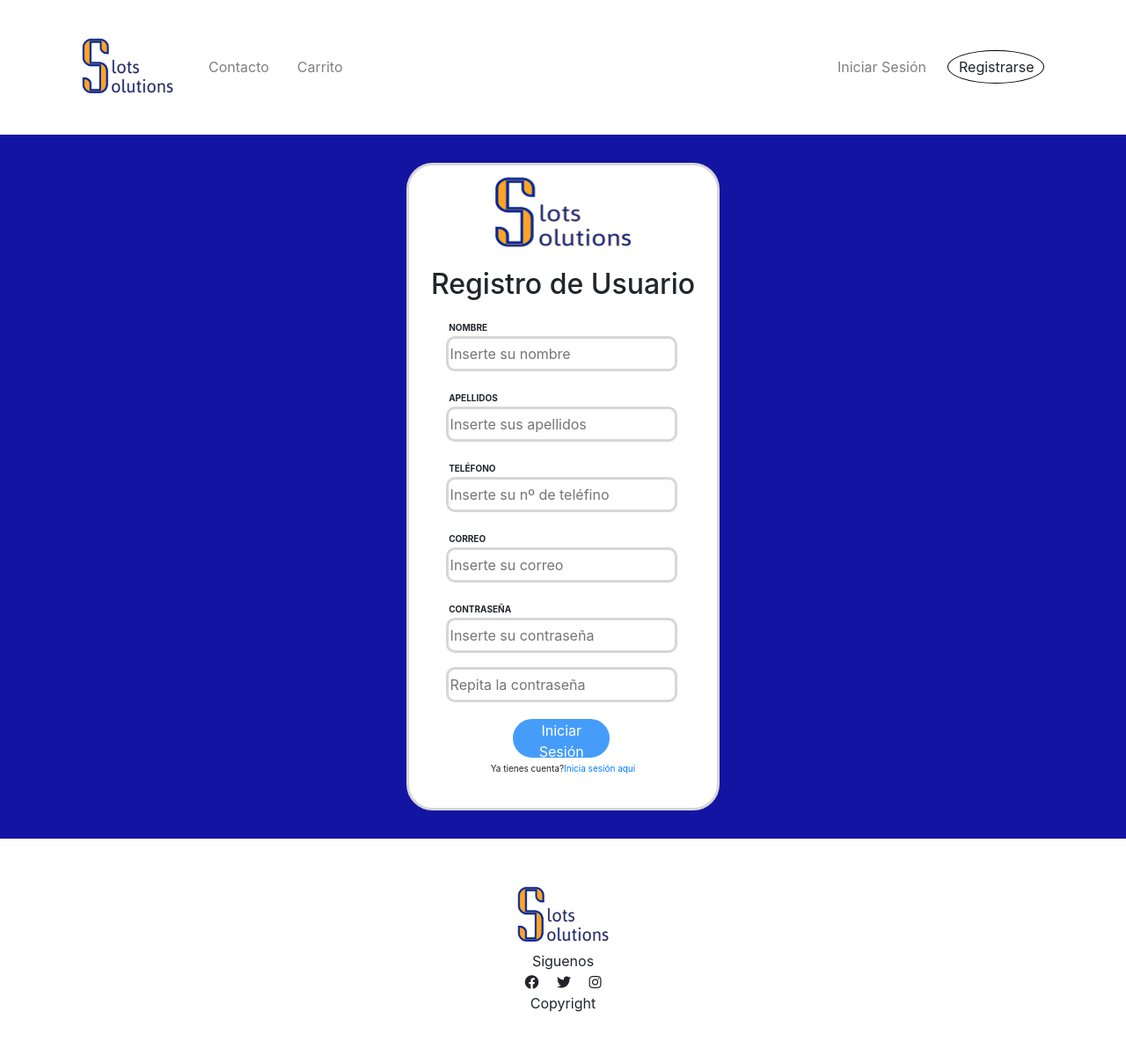
After one commit to cllueca/warehousewars, a Django app: page /registro/ in a window 1280 px wide. The commit adds this page. Shown: the whole page at 88% size. Run offline with Django 4.2, Linux system fonts and the light colour scheme; some libraries are stand-ins or nearby versions.

Commit message:
Añadidas vistas de login y registro y enlace a la pagina principal en el logo del navbar

```diff
--- a/ecommerce/templates/ecommerce/inicio.html
+++ b/ecommerce/templates/ecommerce/inicio.html
@@ -1,10 +1,10 @@
 {% extends 'main.html' %}
-
+{% load static %}
 
 {% block content %}
 
 <section class="text-center mt-5">
-  <img src="../../../static/images/SlotsSolutions.jpg" alt="Logo" class="navbar-brand logo-img">
+  <img src="{% static 'images/SlotsSolutions.jpg' %}" alt="Logo" class="navbar-brand logo-img">
   <h1 class=" pt-5">Nuevos Productos</h1>
   <h4 class=" ">Ultimos productos que han llegado al almacen</h4>
   <button class="btn btn-primary mt-5 mb-5 ">Inicia sesión para mas contenido</button>
--- /dev/null
+++ b/ecommerce/templates/ecommerce/register.html
@@ -0,0 +1,32 @@
+{% extends 'main.html' %}
+{% load static %}
+{% block content %}
+
+
+<div class="main">
+	<div class="nav-item col-md-4 col-xs-12">
+		<div class="formularioRegistro">
+			<div class="navbar-brand logo-contenedor" href="#">
+				<img src="{% static 'images/SlotsSolutions.jpg' %}" alt="SlotsSolutions" class="logo">
+			</div>
+			<h2 style="text-align: center;">Registro de Usuario</h2>
+			<ul class="navbar-nav ml-auto distancia">
+				<li class="nav-item"><b>NOMBRE</b></li>
+				<li class="nav-item"><input class="textfields" placeholder="Inserte su nombre"></input></li>
+				<li class="nav-item distancia"><b>APELLIDOS</b></li>
+				<li class="nav-item"><input class="textfields" placeholder="Inserte sus apellidos"></input></li>
+				<li class="nav-item distancia"><b>TELÉFONO</b></li>
+				<li class="nav-item"><input class="textfields" placeholder="Inserte su nº de teléfino"></input></li>
+				<li class="nav-item distancia"><b>CORREO</b></li>
+				<li class="nav-item"><input class="textfields" placeholder="Inserte su correo"></input></li>
+				<li class="nav-item distancia"><b>CONTRASEÑA</b></li>
+				<li class="nav-item"><input class="textfields" type="password" placeholder="Inserte su contraseña"></input></li>
+				<li class="nav-item"><input class="textfields distancia" type="password" placeholder="Repita la contraseña"></input></li>
+				<li class="nav-item distancia"><button class="botoniniciar" href="#">Iniciar Sesión</button></li>
+				<li><p class="textoregistro imagen">Ya tienes cuenta?<a href="{% url 'login' %}">Inicia sesión aqui</a></p></li>
+			</ul>
+		</div>
+	</div>
+</div>
+
+{% endblock content %}
--- a/ecommerce/urls.py
+++ b/ecommerce/urls.py
@@ -13,4 +13,7 @@ urlpatterns = [
 
    path('descProducto/<int:productId>/', views.descripcionProducto, name='descripcionProducto'),
    #path('', views.filtroInicio, name='filtroInicio'),
+
+   path('login/', views.iniciarSesion, name="login"),
+   path('registro/', views.registrarse, name="registro"),
 ]
--- a/ecommerce/views.py
+++ b/ecommerce/views.py
@@ -123,3 +123,11 @@ def filtroProveedor(request, selectedProveedor):
 
     data = json.dumps(queryType)
     return HttpResponse(data, content_type='application/json')
+
+
+def iniciarSesion(request):
+    return render(request, 'ecommerce/login.html')
+
+
+def registrarse(request):
+    return render(request, 'ecommerce/register.html')
--- /dev/null
+++ b/static/styles/login-register.css
@@ -0,0 +1,117 @@
+b{
+	font-size: 10px;
+	margin-left: 13%;
+}
+.logo{
+	height: 100px;
+	width: 180px;
+
+}
+
+.signup{
+	border-radius: 20px;
+	border: 3px;
+	border-color: #d7d7d7;
+	border-style: solid;
+}
+
+.main{
+	background-color: #1414A2;
+	height: 50em;
+	display: flex;
+   justify-content: center;
+   margin: 0 auto;
+}
+
+.formularioInicio{
+	width: 90%;
+	margin: 0 auto;
+	margin-top: 10em;
+	background-color: white;
+	border-radius: 30px;
+	border: 3px;
+	border-color: #d7d7d7;
+	border-style: solid;
+	height: 30em;
+}
+.formularioRegistro{
+	width: 90%;
+	margin: 0 auto;
+	margin-top: 2em;
+	background-color: white;
+	border-radius: 30px;
+	border: 3px;
+	border-color: #d7d7d7;
+	border-style: solid;
+	height: 46em;
+}
+.textfields{
+	width: 75%;
+	margin-left: 12%;
+	border-radius: 10px;
+	border: 3px;
+	border-color: #d7d7d7;
+	border-style: solid;
+	max-height: 40px;
+	height: 40px;
+
+}
+
+.textoregistro{
+	font-size: 10px;
+}
+
+.botoniniciar{
+	width: 33%;
+	color: white;
+	margin-left: 33%;
+	border-radius: 30px;
+	border: 3px;
+	border-style: solid;
+	max-height: 50px;
+	height: 50px;
+	background-color: #469DF9;
+}
+
+.logo-contenedor {
+   width: 100%;
+   float:center;
+}
+
+.logo-contenedor>img {
+   display: flex;
+   justify-content: center;
+   margin: 0 auto;
+}
+
+.distancia{
+	margin-top: 1em;
+}
+
+.pie{
+	height: 20em;
+	width: 100%;
+}
+
+.imagen {
+   display: flex;
+   justify-content: center;
+   margin: 0 auto;
+}
+
+.tamanoRedesSociales{
+	height: 30px;
+	width: 30px;
+}
+.espaciadoRedesSocilaes{
+	margin-left: 1em;
+}
+
+.vertical{
+
+    border: none;
+    border-left: 1px solid hsla(200, 10%, 50%,100);
+    height: 4em;
+    width: 1px;
+    border-color: #D6D6D6;
+}
--- a/templates/main.html
+++ b/templates/main.html
@@ -15,6 +15,7 @@
 
     <link rel="stylesheet" href="{% static 'styles/main.css' %}" />
     <link rel="stylesheet" href="{% static 'styles/navbar.css' %}" />
+    <link rel="stylesheet" href="{% static 'styles/login-register.css' %}" />
 
     <script src="{% static 'js/navbarJs.js' %}"></script>
     <script src="{% static 'js/inicio.js' %}"></script>
--- a/templates/navbar.html
+++ b/templates/navbar.html
@@ -1,7 +1,7 @@
 {% load static %}
 <nav class="navbar navbar-expand-lg navbar-light bg-light mt-4 mb-4">
     <div class="container">
-        <img src="{% static 'images/SlotsSolutions.jpg' %}" alt="Logo" class="navbar-brand logo-img">
+        <a href="{% url 'home' %}"><img src="{% static 'images/SlotsSolutions.jpg' %}" alt="Logo" class="navbar-brand logo-img"></a>
         <button class="navbar-toggler" type="button" data-toggle="collapse" data-target="#navbarNavDropdown" aria-controls="navbarNav" aria-expanded="false" aria-label="Toggle navigation">
             <span class="navbar-toggler-icon"></span>
         </button>
@@ -13,10 +13,10 @@
                 <a href="#" class="nav-item nav-link mx-2">Carrito</a>
             </div>
             <div class="navbar-nav ml-auto">
-                <a href="#" class="nav-item nav-link mx-2">Iniciar Sesión</a>
+                <a href="{% url 'login' %}" class="nav-item nav-link mx-2">Iniciar Sesión</a>
             </div>
             <div class="navbar-nav ">
-                <a href="#" class="btn mx-2 custom-oval" style="width: 110px;">Registrarse</a>
+                <a href="{% url 'registro' %}" class="btn mx-2 custom-oval" style="width: 110px;">Registrarse</a>
             </div>
         </div>
     </div>
```
Also changed, not shown: ecommerce/templates/ecommerce/login.html (added, +24 -0 lines), static/inicio.html (deleted, +0 -72 lines), static/inicio.js (deleted, +0 -53 lines), static/urls.py (deleted, +0 -9 lines), static/views.py (deleted, +0 -61 lines).
